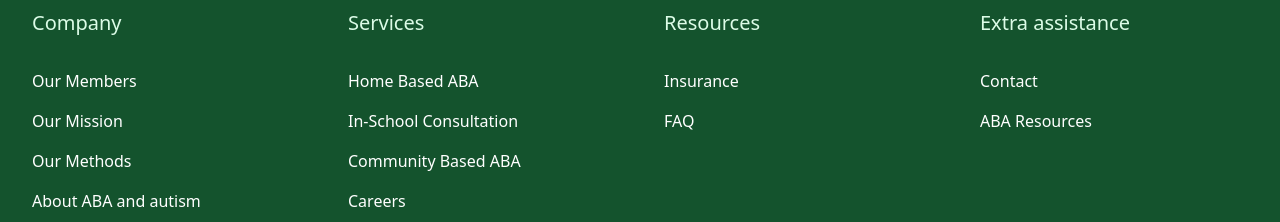
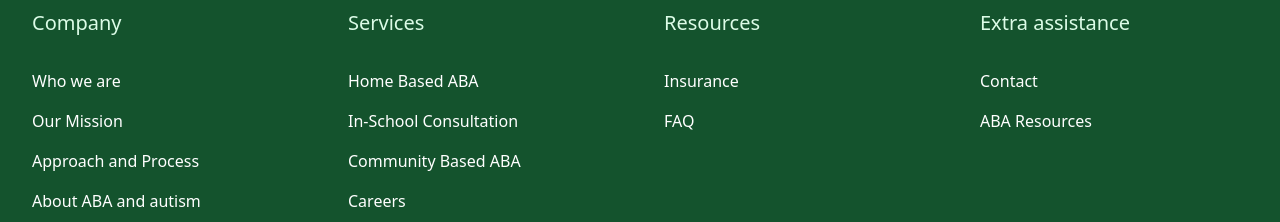
Before and after one commit to akabhowmick/tempo-aba, a React (Vite) app: page / in a window 1280 px wide. Shown: the part 4300-4522 px from the top of the page. Built offline with nearby package versions, Linux system fonts and the light colour scheme.

Commit message:
update final before release 2.0

```diff
--- a/src/components/Pages/About/ProfilePage.tsx
+++ b/src/components/Pages/About/ProfilePage.tsx
@@ -21,7 +21,7 @@ export const ProfilePage = () => {
           </a>
           <span className="mx-2 text-gray-500"> &gt; </span>
           <a className="text-blue-600 hover:underline" href="/about/members">
-            Our Members
+            Who we are
           </a>
           <span className="mx-2 text-gray-500"> &gt; </span>
           <span className="text-gray-800">{profile.name}</span>
--- a/src/components/Shared/Footer.tsx
+++ b/src/components/Shared/Footer.tsx
@@ -17,9 +17,9 @@ export const Footer = () => {
             <p className="text-xl text-green-100">Company</p>
             <ul className="mt-8 space-y-4">
               {[
-                { href: "/about/members", text: "Our Members" },
+                { href: "/about/members", text: "Who we are" },
                 { href: "/about/mission", text: "Our Mission" },
-                { href: "/about/methods", text: "Our Methods" },
+                { href: "/about/methods", text: "Approach and Process " },
                 { href: "/about/abaandautism", text: "About ABA and autism " },
               ].map((item, index) => (
                 <li key={index}>
--- a/src/data/content.ts
+++ b/src/data/content.ts
@@ -34,9 +34,9 @@ export const content = {
       {
         name: "About Us",
         submenu: [
-          { name: "Our Members", path: "/about/members" },
+          { name: "Who we are", path: "/about/members" },
           { name: "Our Mission", path: "/about/mission" },
-          { name: "Our Methods", path: "/about/methods" },
+          { name: "Approach and Process ", path: "/about/methods" },
           { name: "ABA & autism ", path: "/about/abaandautism" },
         ],
       },
@@ -260,7 +260,7 @@ export const pageBanners = {
   methods: {
     alt: "methodsImage",
     src: banner1,
-    title: "Methods and process",
+    title: "Approach and process",
     subtitle: "Learn about our process",
   },
   services: { alt: "servicesImage", src: banner1, title: "Services", subtitle: "Our offerings" },
```
